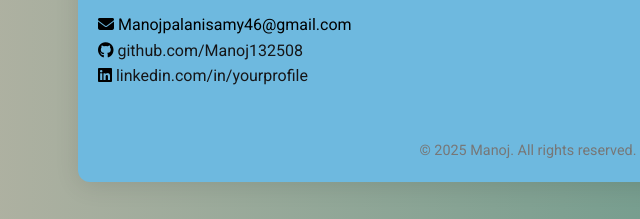
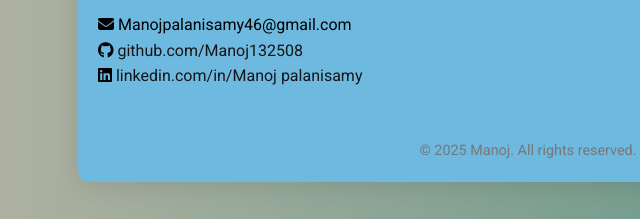
Before and after one commit to Manoj132508/portfolio, a plain HTML site: page index.html in a window 1280 px wide. Shown: the part 1158-1377 px from the top of the page, 112-752 px from the left. Drawn offline with Linux system fonts and the light colour scheme.

Commit message:
profo upd

```diff
--- a/index.html
+++ b/index.html
@@ -300,7 +300,7 @@
           <a
             href="https://www.linkedin.com/in/manoj-palanisamy-870b0727b?utm_source=share&utm_campaign=share_via&utm_content=profile&utm_medium=android_appe"
             target="_blank"
-            >linkedin.com/in/yourprofile</a
+            >linkedin.com/in/Manoj palanisamy</a
           >
         </p>
       </section>
```
